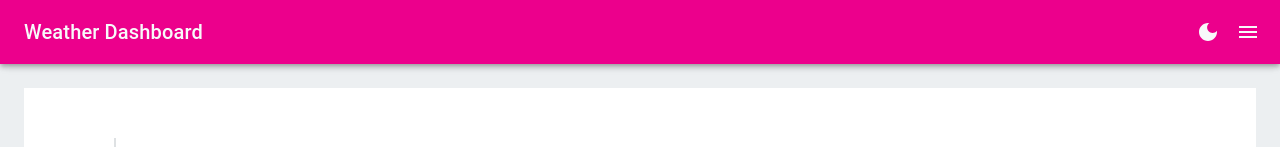
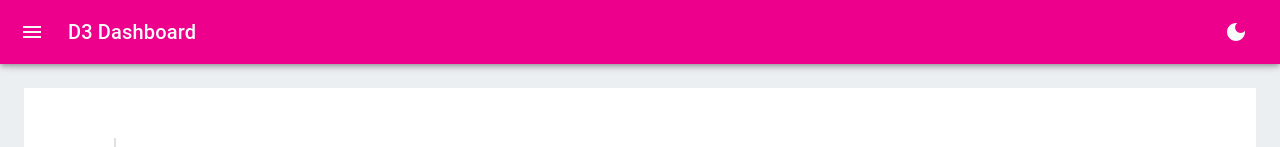
Before and after one commit to renaudjmathieu/data-visualization-d3-react, a React app: page / in a window 1280 px wide. Shown: the top 147 px of the page. Built offline with nearby package versions, Linux system fonts and the light colour scheme.

Commit message:
navbar on the left

```diff
--- a/src/App.jsx
+++ b/src/App.jsx
@@ -2,6 +2,7 @@ import * as React from 'react';
 import { styled, ThemeProvider, createTheme } from '@mui/material/styles';
 import Drawer from '@mui/material/Drawer';
 import MuiAppBar from '@mui/material/AppBar';
+import Box from "@mui/material/Box";
 import Toolbar from '@mui/material/Toolbar';
 import CssBaseline from '@mui/material/CssBaseline';
 import List from '@mui/material/List';
@@ -17,7 +18,6 @@ import ListItemIcon from '@mui/material/ListItemIcon';
 import ListItemText from '@mui/material/ListItemText';
 import InboxIcon from '@mui/icons-material/MoveToInbox';
 import MailIcon from '@mui/icons-material/Mail';
-import { grey } from '@mui/material/colors';
 import LightMode from "@mui/icons-material/LightMode";
 import DarkMode from "@mui/icons-material/DarkMode";
 
@@ -35,13 +35,13 @@ const Main = styled('main', { shouldForwardProp: (prop) => prop !== 'open' })(
             easing: theme.transitions.easing.sharp,
             duration: theme.transitions.duration.leavingScreen,
         }),
-        marginRight: -drawerWidth,
+        marginLeft: `-${drawerWidth}px`,
         ...(open && {
             transition: theme.transitions.create('margin', {
                 easing: theme.transitions.easing.easeOut,
                 duration: theme.transitions.duration.enteringScreen,
             }),
-            marginRight: 0,
+            marginLeft: `-${drawerWidth}px`,
         }),
     }),
 );
@@ -55,11 +55,11 @@ const AppBar = styled(MuiAppBar, {
     }),
     ...(open && {
         width: `calc(100% - ${drawerWidth}px)`,
+        marginLeft: `${drawerWidth}px`,
         transition: theme.transitions.create(['margin', 'width'], {
             easing: theme.transitions.easing.easeOut,
             duration: theme.transitions.duration.enteringScreen,
         }),
-        marginRight: drawerWidth,
     }),
 }));
 
@@ -72,7 +72,8 @@ const DrawerHeader = styled('div')(({ theme }) => ({
     justifyContent: 'flex-start',
 }));
 
-const App = () => {
+const App = (props) => {
+    const { window } = props;
     const storedDarkMode = localStorage.getItem("DARK_MODE");
     const [mode, setMode] = React.useState(storedDarkMode ?? "light");
     const colorMode = React.useMemo(
@@ -149,14 +150,19 @@ const App = () => {
         [mode]
     );
     const [open, setOpen] = React.useState(false);
+    const [mobileOpen, setMobileOpen] = React.useState(false);
 
     const handleDrawerOpen = () => {
         setOpen(true);
+        setMobileOpen(!mobileOpen);
     };
 
     const handleDrawerClose = () => {
         setOpen(false);
+        setMobileOpen(!mobileOpen);
     };
+
+    const container = window !== undefined ? () => window().document.body : undefined;
 
     return (
         <ThemeProvider theme={theme}>
@@ -164,25 +170,27 @@ const App = () => {
             <div className="App">
                 <AppBar position="fixed" open={open}>
                     <Toolbar>
-                        <Typography variant="h6" noWrap sx={{ flexGrow: 1 }} component="div">
-                            Weather Dashboard
-                        </Typography>
-                        <IconButton
-                            sx={{ ml: 1 }}
-                            onClick={colorMode.toggleColorMode}
-                            color="inherit"
-                        >
-                            {mode === "dark" ? <LightMode /> : <DarkMode />}
-                        </IconButton>
                         <IconButton
                             color="inherit"
                             aria-label="open drawer"
-                            edge="end"
                             onClick={handleDrawerOpen}
-                            sx={{ ...(open && { display: 'none' }) }}
+                            edge="start"
+                            sx={{ mr: 2, ...(open) }}
                         >
                             <MenuIcon />
                         </IconButton>
+                        <Typography variant="h6" noWrap component="div">
+                            D3 Dashboard
+                        </Typography>
+                        <Box sx={{ flexGrow: 1 }} />
+                        <Box sx={{ display: { xs: 'none', sm: 'flex' } }}>
+                            <IconButton
+                                color="inherit"
+                                onClick={colorMode.toggleColorMode}
+                            >
+                                {mode === "dark" ? <LightMode /> : <DarkMode />}
+                            </IconButton>
+                        </Box>
                     </Toolbar>
                 </AppBar>
                 <Main open={open}>
@@ -190,20 +198,73 @@ const App = () => {
                     <Dashboard />
                 </Main>
                 <Drawer
+                    container={container}
+                    variant="temporary"
+                    open={mobileOpen}
+                    onClose={handleDrawerClose}
+                    ModalProps={{
+                        keepMounted: true, // Better open performance on mobile.
+                    }}
+                    sx={{
+                        display: { xs: 'block', sm: 'none' },
+                        '& .MuiDrawer-paper': { boxSizing: 'border-box', width: drawerWidth },
+                    }}
+                >
+                    <Toolbar />
+                    <Divider />
+                    <List>
+                        <ListItem disablePadding>
+                            <ListItemButton onClick={colorMode.toggleColorMode}>
+                                <ListItemIcon>
+                                    {mode === "dark" ? <LightMode /> : <DarkMode />}
+                                </ListItemIcon>
+                                <ListItemText primary={mode === "dark" ? "Turn on the lights" : "Turn off the lights"} />
+                            </ListItemButton>
+                        </ListItem>
+                    </List>
+                    <Divider />
+                    <List>
+                        {['Inbox', 'Starred', 'Send email', 'Drafts'].map((text, index) => (
+                            <ListItem key={text} disablePadding>
+                                <ListItemButton>
+                                    <ListItemIcon>
+                                        {index % 2 === 0 ? <InboxIcon /> : <MailIcon />}
+                                    </ListItemIcon>
+                                    <ListItemText primary={text} />
+                                </ListItemButton>
+                            </ListItem>
+                        ))}
+                    </List>
+                    <Divider />
+                    <List>
+                        {['All mail', 'Trash', 'Spam'].map((text, index) => (
+                            <ListItem key={text} disablePadding>
+                                <ListItemButton>
+                                    <ListItemIcon>
+                                        {index % 2 === 0 ? <InboxIcon /> : <MailIcon />}
+                                    </ListItemIcon>
+                                    <ListItemText primary={text} />
+                                </ListItemButton>
+                            </ListItem>
+                        ))}
+                    </List>
+                </Drawer>
+                <Drawer
                     sx={{
                         width: drawerWidth,
                         flexShrink: 0,
                         '& .MuiDrawer-paper': {
                             width: drawerWidth,
+                            boxSizing: 'border-box',
                         },
                     }}
                     variant="persistent"
-                    anchor="right"
+                    anchor="left"
                     open={open}
                 >
                     <DrawerHeader>
                         <IconButton onClick={handleDrawerClose}>
-                            {theme.direction === 'rtl' ? <ChevronLeftIcon /> : <ChevronRightIcon />}
+                            {theme.direction === 'ltr' ? <ChevronLeftIcon /> : <ChevronRightIcon />}
                         </IconButton>
                     </DrawerHeader>
                     <Divider />
--- a/src/components/chart/Chart.css
+++ b/src/components/chart/Chart.css
@@ -43,7 +43,3 @@
 .Bars__rect {
     transition: all 0.3s ease-out;
 }
-
-.resize-animation-stopper .Chart * {
-    transition: none !important;
-}
--- a/src/styles.css
+++ b/src/styles.css
@@ -32,9 +32,10 @@ body {
     background: #f1f3f5;
 }
 
+/* adjustment for sidebar */
 #root,
 .App {
-    margin-right: 7.5em
+    margin-left: 7.5em
 }
 
 h1 {
@@ -81,7 +82,11 @@ h1 {
     margin: 0.5em;
 }
 
-@media screen and (max-width: 991px) {
+.resize-animation-stopper .Chart * {
+    transition: none !important;
+}
+
+@media screen and (max-width: 600px) {
     .Timeline {
         min-width: calc(100vw - 48px);
         max-height: 300px;
@@ -117,7 +122,6 @@ h1 {
         height: calc(100vw - 48px);
     }
 }
-
 
 .dark .Timeline,
 .dark .ScatterPlot,
```
